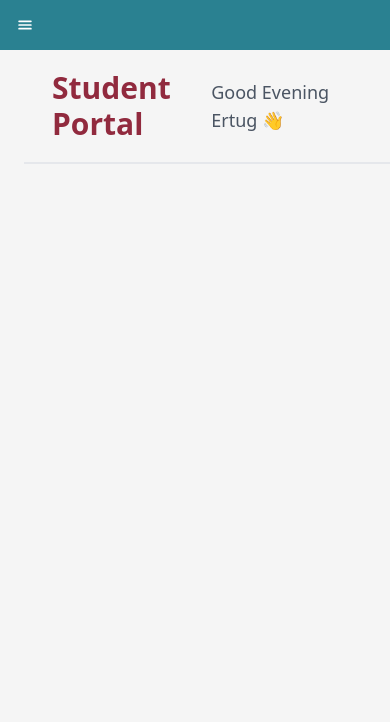
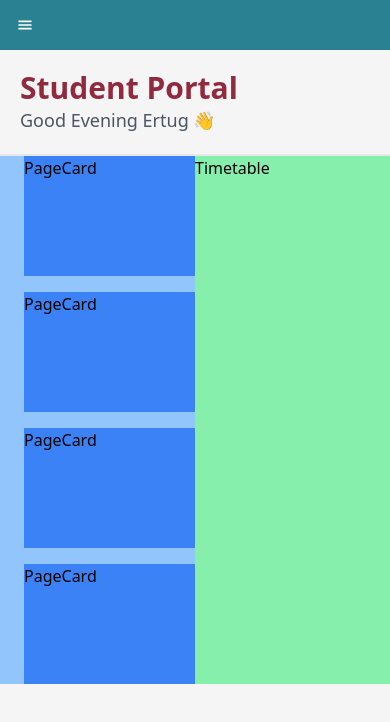
Before and after one commit to ertugakmann/BrockPortal, a Next.js app: page /student in a window 390 px wide. Shown: the top 722 px of the page. Built offline with nearby package versions, Linux system fonts and the light colour scheme.

Commit message:
The structure of student portal content has been created.

```diff
--- a/app/student/layout.jsx
+++ b/app/student/layout.jsx
@@ -122,7 +122,7 @@ export default function RootLayout({ children }) {
                 </aside>
 
                 {/* Content */}
-                <main className="sm:ml-24 pl-6 bg-[#F5F5F5] flex-grow">
+                <main className="sm:ml-24 sm:pl-6 bg-[#F5F5F5] flex-grow">
                     {children}
                 </main>
 
--- a/app/student/page.jsx
+++ b/app/student/page.jsx
@@ -1,3 +1,5 @@
+import PageCard from "@/components/StudentPage/PageCard";
+
 // app/page.js
 export default function Student() {
     const getGreeting = () => {
@@ -14,14 +16,31 @@ export default function Student() {
 
     return (
         <div>
-            <div className="flex items-center justify-between w-full p-5 border-b-2">
-                <h1 className="text-3xl ml-2 font-bold text-[#912A3E]">
+            <div className="flex sm:items-center sm:flex-row flex-col sm:gap-0 justify-between w-full p-5 border-b-2">
+                <h1 className="text-3xl ml-0 sm:ml-2 font-bold text-[#912A3E]">
                     Student Portal
                 </h1>
                 <p className="mr-4 text-lg text-gray-600">
                     {`${getGreeting()} Ertug`} 👋
                 </p>
             </div>
+            <div className="w-full h-full flex justify-between">
+                <div className="w-[50%] flex flex-wrap h-50 gap-4 pl-6 bg-blue-300">
+                    <div>
+                        <PageCard />
+                    </div>
+                    <div>
+                        <PageCard />
+                    </div>
+                    <div>
+                        <PageCard />
+                    </div>
+                    <div>
+                        <PageCard />
+                    </div>
+                </div>
+                <div className="w-[50%] h-50 bg-green-300">Timetable</div>
+            </div>
         </div>
     );
 }
--- /dev/null
+++ b/components/StudentPage/PageCard.jsx
@@ -0,0 +1,7 @@
+import React from "react";
+
+const PageCard = () => {
+    return <div className="h-[120px] w-[260px] bg-blue-500">PageCard</div>;
+};
+
+export default PageCard;
```
